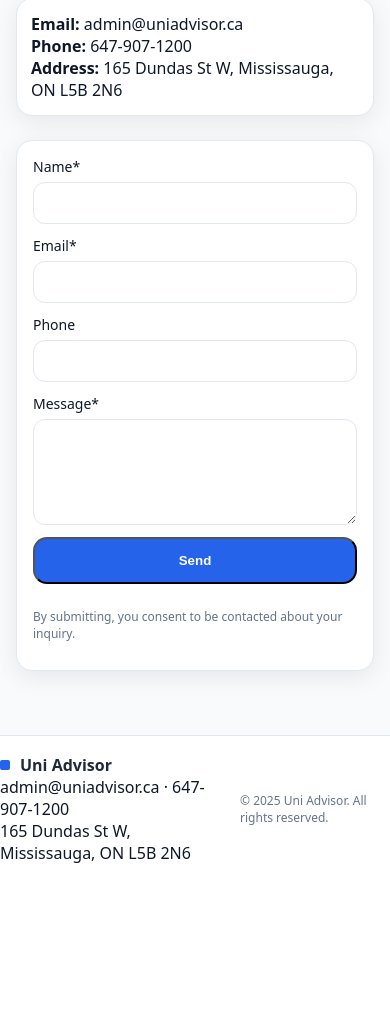
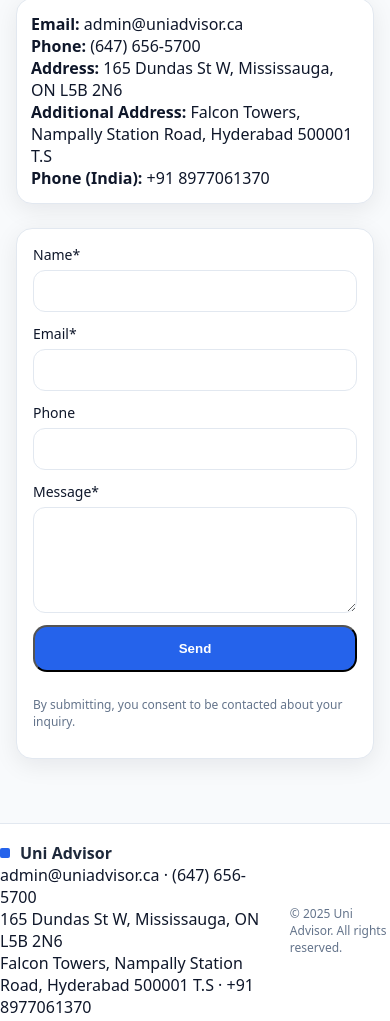
Before and after one commit to Mudabbir4/uniadvisor, a plain HTML site: page index.html in a window 390 px wide. Shown: the part 4931-5952 px from the top of the page. Before the commit the page ends 5813 px from the top, so only its background shows below. Drawn offline with Linux system fonts and the light colour scheme.

Commit message:
Add Hyderabad contact address and phone

```diff
--- a/index.html
+++ b/index.html
@@ -181,8 +181,10 @@
           <p class="muted">Request a free consultation. We typically respond within one business day.</p>
           <div class="contact-card">
             <div><strong>Email:</strong> admin@uniadvisor.ca</div>
-            <div><strong>Phone:</strong> 647-907-1200</div>
+            <div><strong>Phone:</strong> <a href="tel:+16476565700">(647) 656-5700</a></div>
             <div><strong>Address:</strong> 165 Dundas St W, Mississauga, ON L5B 2N6</div>
+            <div><strong>Additional Address:</strong> Falcon Towers, Nampally Station Road, Hyderabad 500001 T.S</div>
+            <div><strong>Phone (India):</strong> <a href="tel:+918977061370">+91 8977061370</a></div>
           </div>
         </div>
         <form class="form" name="contact" method="POST" data-netlify="true">
@@ -202,8 +204,9 @@
     <div class="container footer-grid">
       <div>
         <div class="brand footer-brand"><span class="brand-dot"></span> Uni Advisor</div>
-        <div>admin@uniadvisor.ca · 647-907-1200</div>
+        <div>admin@uniadvisor.ca · <a href="tel:+16476565700">(647) 656-5700</a></div>
         <div>165 Dundas St W, Mississauga, ON L5B 2N6</div>
+        <div>Falcon Towers, Nampally Station Road, Hyderabad 500001 T.S · <a href="tel:+918977061370">+91 8977061370</a></div>
       </div>
       <div class="fine-print">© <span id="y"></span> Uni Advisor. All rights reserved.</div>
     </div>
```
